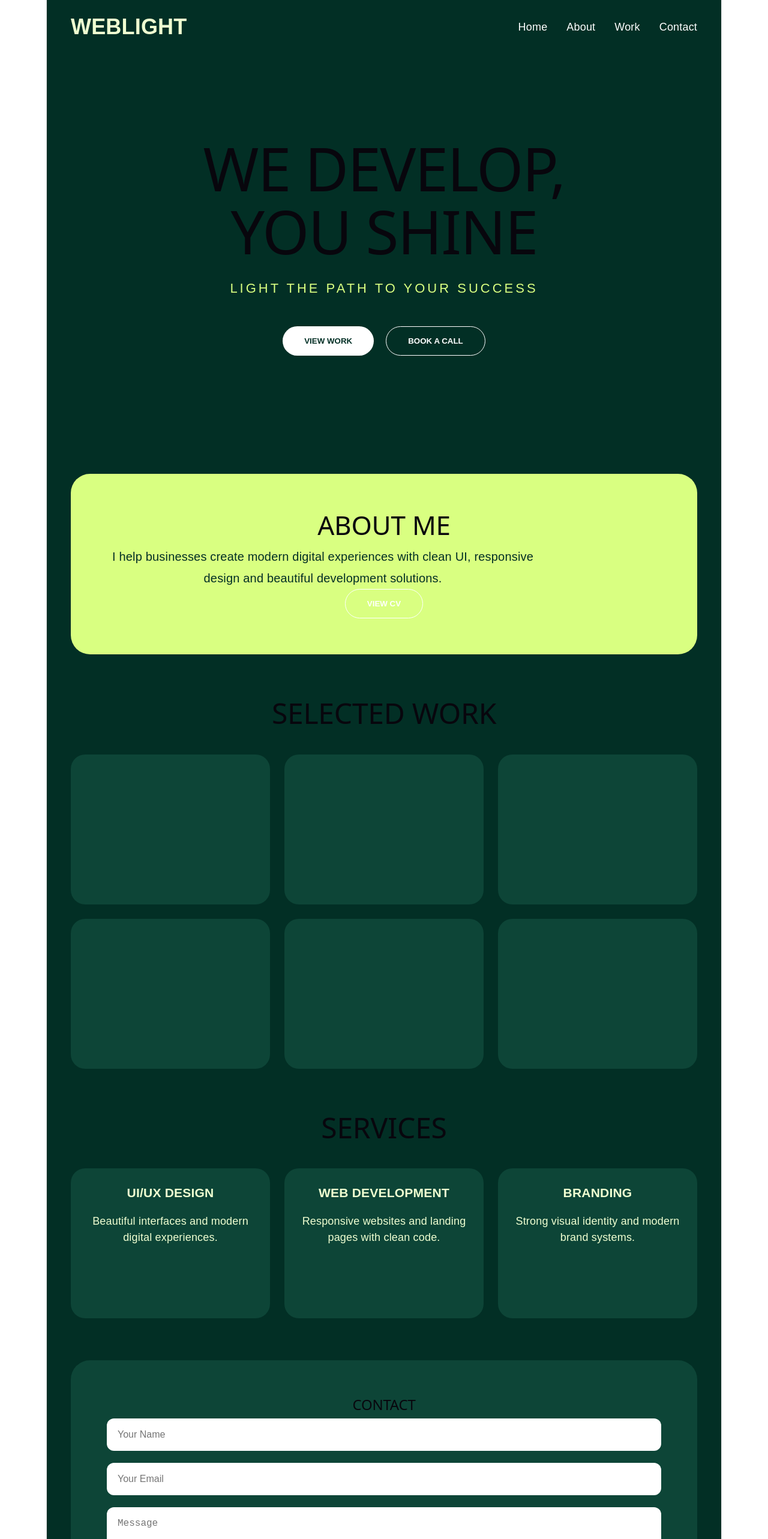
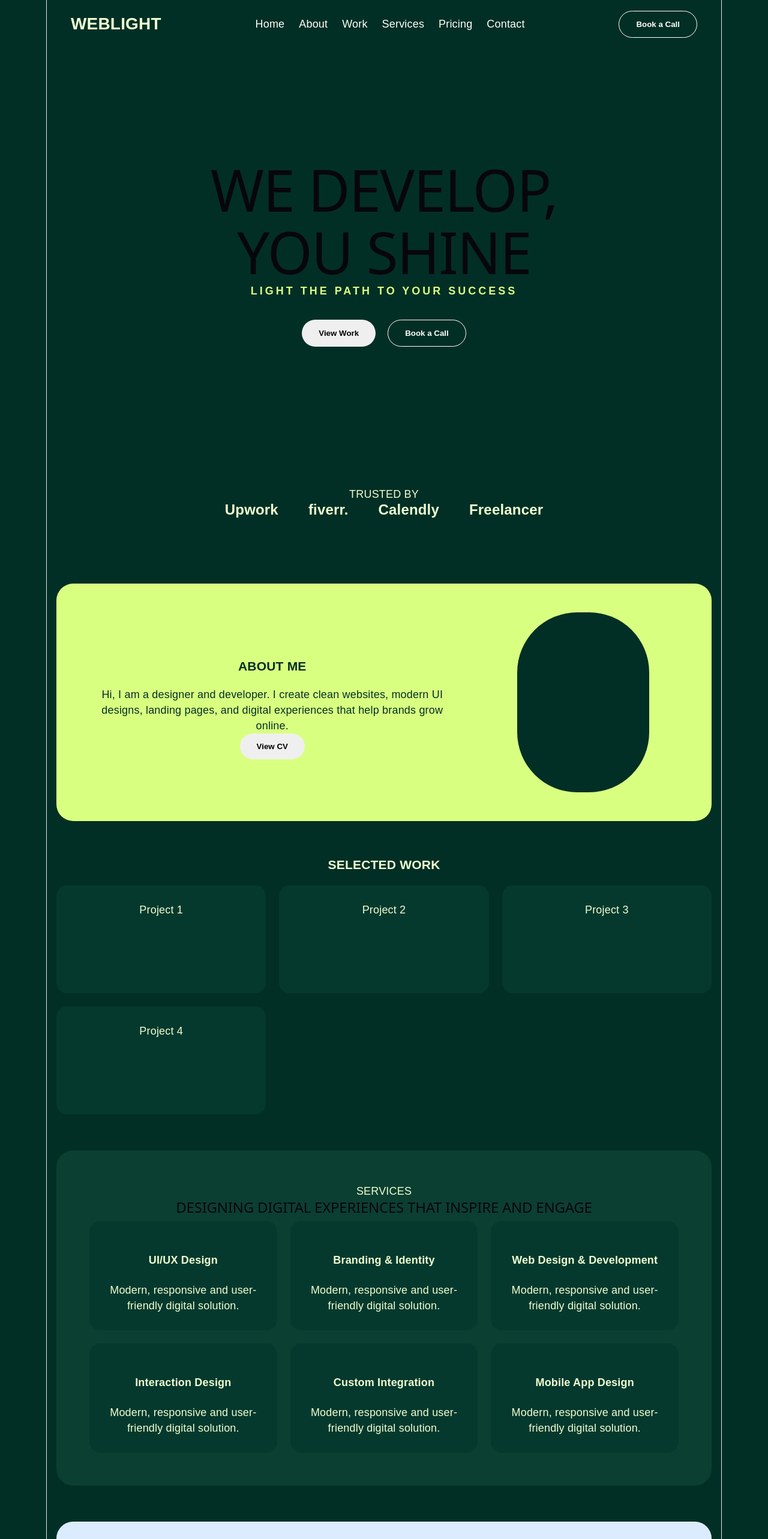
Before and after one commit to Ehtasham-Yasin/weblight-app, a React (Vite) app: page / in a window 1280 px wide. Shown: the top 2566 px of the page at 60% size. Built offline with nearby package versions, Linux system fonts and the light colour scheme.

Commit message:
update full landing page content

```diff
--- a/src/App.css
+++ b/src/App.css
@@ -4,76 +4,301 @@
 
 body {
   margin: 0;
+  background: #022f25;
+  font-family: Arial, sans-serif;
 }
 
 .page {
   width: 100%;
-  min-height: 100vh;
+  overflow-x: hidden;
   background: #022f25;
   color: #efffd1;
-  font-family: Arial, sans-serif;
-  overflow-x: hidden;
 }
 
-.container {
-  width: 100%;
-  max-width: 1400px;
+.navbar {
+  width: min(100% - 32px, 1200px);
   margin: 0 auto;
-  padding: 0 24px;
-}
-
-nav {
+  padding: 18px 24px;
   display: flex;
   justify-content: space-between;
   align-items: center;
-  padding: 32px 0;
 }
 
-.nav-links {
+.logo {
+  font-size: 28px;
+  font-weight: 800;
+}
+
+.navLinks {
   display: flex;
-  gap: 32px;
+  gap: 24px;
+}
+
+.navLinks a {
+  color: white;
+  text-decoration: none;
+}
+
+button {
+  border: none;
+  border-radius: 30px;
+  padding: 14px 28px;
+  font-weight: 700;
+  cursor: pointer;
+}
+
+.navBtn,
+.outline {
+  background: transparent;
+  border: 1px solid white;
+  color: white;
 }
 
 .hero {
-  min-height: 80vh;
-  display: grid;
-  place-items: center;
+  min-height: 85vh;
+  display: flex;
+  flex-direction: column;
+  justify-content: center;
+  align-items: center;
   text-align: center;
 }
 
 .hero h1 {
-  font-size: clamp(42px, 8vw, 120px);
-  line-height: 1.05;
+  font-size: clamp(44px, 8vw, 96px);
+  line-height: 1.08;
+  margin: 0;
 }
 
-.grid {
+.hero p {
+  color: #d9ff81;
+  letter-spacing: 4px;
+  font-weight: 700;
+}
+
+.heroBtns {
+  display: flex;
+  gap: 20px;
+  margin-top: 35px;
+}
+
+.trusted {
+  text-align: center;
+  padding: 50px 16px;
+}
+
+.trusted div {
+  display: flex;
+  justify-content: center;
+  gap: 50px;
+  flex-wrap: wrap;
+  font-size: 24px;
+  font-weight: 800;
+}
+
+.about,
+.services,
+.testimonials,
+.pricing,
+.benefits,
+.contact {
+  width: min(100% - 32px, 1200px);
+  margin: 60px auto;
+  border-radius: 28px;
+}
+
+.about {
+  background: #d9ff81;
+  color: #022f25;
+  padding: 48px;
+  display: grid;
+  grid-template-columns: 1.5fr 0.8fr;
+  gap: 40px;
+  align-items: center;
+}
+
+.profile {
+  width: 220px;
+  height: 300px;
+  border-radius: 100px;
+  background: #022f25;
+  margin: auto;
+}
+
+.section {
+  width: min(100% - 32px, 1200px);
+  margin: 60px auto;
+  text-align: center;
+}
+
+.workGrid,
+.cards,
+.priceGrid,
+.benefitGrid {
   display: grid;
   grid-template-columns: repeat(3, 1fr);
-  gap: 24px;
+  gap: 22px;
 }
 
+.workCard,
+.card,
+.priceCard {
+  background: #06392e;
+  border-radius: 18px;
+  padding: 28px;
+  min-height: 180px;
+}
+
+.services,
+.pricing {
+  background: #0b3f32;
+  padding: 55px;
+  text-align: center;
+}
+
+.testimonials {
+  background: #dcecff;
+  color: #022f25;
+  padding: 55px;
+  text-align: center;
+}
+
+.priceCard:nth-child(2) {
+  background: #d9ff81;
+  color: #022f25;
+}
+
+.benefits {
+  text-align: center;
+  padding: 40px 0;
+}
+
+.benefit {
+  padding: 20px;
+}
+
+.circle {
+  width: 70px;
+  height: 70px;
+  background: #dcecff;
+  color: #022f25;
+  border-radius: 50%;
+  display: grid;
+  place-items: center;
+  margin: 0 auto 20px;
+  font-size: 28px;
+}
+
+.contact {
+  background: #0b3f32;
+  padding: 55px;
+  display: grid;
+  grid-template-columns: 1fr 1.5fr;
+  gap: 40px;
+}
+
+form {
+  display: grid;
+  grid-template-columns: 1fr 1fr;
+  gap: 18px;
+}
+
+input,
+textarea {
+  width: 100%;
+  padding: 16px;
+  background: transparent;
+  border: none;
+  border-bottom: 1px solid #d9ff81;
+  color: white;
+}
+
+textarea {
+  grid-column: span 2;
+  min-height: 120px;
+}
+
+form button {
+  width: fit-content;
+  background: #d9ff81;
+  color: #022f25;
+}
+
+footer {
+  background: #d9ff81;
+  color: #022f25;
+  text-align: center;
+  padding: 50px 20px;
+  border-radius: 60px 60px 0 0;
+}
+
+/* tablet */
 @media (max-width: 900px) {
-  .grid {
+  .navbar {
+    flex-direction: column;
+    gap: 18px;
+  }
+
+  .about,
+  .contact {
+    grid-template-columns: 1fr;
+  }
+
+  .workGrid,
+  .cards,
+  .priceGrid,
+  .benefitGrid {
     grid-template-columns: repeat(2, 1fr);
   }
 
-  nav {
-    flex-direction: column;
-    gap: 20px;
+  form {
+    grid-template-columns: 1fr;
+  }
+
+  textarea {
+    grid-column: span 1;
   }
 }
 
+/* mobile */
 @media (max-width: 600px) {
-  .grid {
+  .navLinks {
+    flex-wrap: wrap;
+    justify-content: center;
+    gap: 14px;
+  }
+
+  .hero {
+    min-height: 75vh;
+    padding: 40px 0;
+  }
+
+  .heroBtns {
+    flex-direction: column;
+    width: 100%;
+    padding: 0 24px;
+  }
+
+  .heroBtns button {
+    width: 100%;
+  }
+
+  .about,
+  .services,
+  .testimonials,
+  .pricing,
+  .contact {
+    padding: 28px;
+  }
+
+  .workGrid,
+  .cards,
+  .priceGrid,
+  .benefitGrid {
     grid-template-columns: 1fr;
   }
 
-  .hero h1 {
-    font-size: 44px;
-  }
-
-  .nav-links {
-    flex-wrap: wrap;
-    justify-content: center;
+  .profile {
+    width: 170px;
+    height: 230px;
   }
 }
--- a/src/App.jsx
+++ b/src/App.jsx
@@ -1,276 +1,146 @@
 import "./App.css";
-import React from "react";
 
 export default function App() {
   return (
-    <>
-      <style>{`
-        * { box-sizing: border-box; }
-        body { margin: 0; }
-
-        .page {
-          background: #022f25;
-          color: #efffd1;
-          font-family: Arial, sans-serif;
-          min-height: 100vh;
-          overflow-x: hidden;
-        }
-
-        .container {
-          width: min(100% - 32px, 1200px);
-          margin: 0 auto;
-        }
-
-        nav {
-          display: flex;
-          justify-content: space-between;
-          align-items: center;
-          padding: 32px 0;
-        }
-
-        .logo {
-          font-size: clamp(24px, 4vw, 36px);
-          font-weight: 700;
-        }
-
-        .nav-links {
-          display: flex;
-          gap: 32px;
-        }
-
-        .nav-links a {
-          color: white;
-          text-decoration: none;
-          font-size: 18px;
-        }
-
-        .hero {
-          min-height: 80vh;
-          display: flex;
-          flex-direction: column;
-          justify-content: center;
-          align-items: center;
-          text-align: center;
-          padding: 80px 0;
-        }
-
-        .hero h1 {
-          font-size: clamp(46px, 9vw, 100px);
-          line-height: 1.05;
-          margin: 0;
-        }
-
-        .hero p {
-          color: #d9ff81;
-          letter-spacing: 4px;
-          font-size: clamp(14px, 2vw, 22px);
-          margin-top: 30px;
-        }
-
-        .buttons {
-          display: flex;
-          justify-content: center;
-          gap: 20px;
-          margin-top: 50px;
-          flex-wrap: wrap;
-        }
-
-        button {
-          padding: 16px 36px;
-          border-radius: 40px;
-          font-weight: 700;
-          cursor: pointer;
-          border: none;
-        }
-
-        .btn-light {
-          background: white;
-          color: #022f25;
-        }
-
-        .btn-outline {
-          background: transparent;
-          border: 1px solid white;
-          color: white;
-        }
-
-        .about {
-          background: #d9ff81;
-          color: #022f25;
-          border-radius: 32px;
-          padding: clamp(28px, 6vw, 60px);
-          margin: 60px auto;
-        }
-
-        .about h2 {
-          font-size: clamp(28px, 5vw, 44px);
-        }
-
-        .about p {
-          font-size: clamp(16px, 2vw, 20px);
-          line-height: 1.8;
-          max-width: 720px;
-        }
-
-        .section-title {
-          text-align: center;
-          font-size: clamp(30px, 5vw, 48px);
-          margin: 70px 0 40px;
-        }
-
-        .grid {
-          display: grid;
-          grid-template-columns: repeat(3, 1fr);
-          gap: 24px;
-        }
-
-        .card {
-          background: #0d4537;
-          min-height: 250px;
-          border-radius: 24px;
-          padding: 28px;
-        }
-
-        .card h3 {
-          margin-top: 0;
-        }
-
-        .contact {
-          background: #0d4537;
-          border-radius: 32px;
-          padding: clamp(28px, 6vw, 60px);
-          margin: 70px auto;
-        }
-
-        input, textarea {
-          width: 100%;
-          padding: 18px;
-          margin-bottom: 20px;
-          border-radius: 12px;
-          border: none;
-          font-size: 16px;
-        }
-
-        @media (max-width: 900px) {
-          .grid {
-            grid-template-columns: repeat(2, 1fr);
-          }
-
-          nav {
-            flex-direction: column;
-            gap: 20px;
-          }
-
-          .nav-links {
-            gap: 20px;
-            flex-wrap: wrap;
-            justify-content: center;
-          }
-        }
-
-        @media (max-width: 600px) {
-          .grid {
-            grid-template-columns: 1fr;
-          }
-
-          .hero {
-            min-height: 70vh;
-            padding: 60px 0;
-          }
-
-          .buttons {
-            flex-direction: column;
-            width: 100%;
-          }
-
-          button {
-            width: 100%;
-          }
-
-          .nav-links a {
-            font-size: 15px;
-          }
-        }
-      `}</style>
-
     <main className="page">
-        <div className="container">
-          <nav>
+      <nav className="navbar">
         <div className="logo">WEBLIGHT</div>
-
-            <div className="nav-links">
-              <a href="#">Home</a>
-              <a href="#">About</a>
-              <a href="#">Work</a>
-              <a href="#">Contact</a>
+        <div className="navLinks">
+          <a>Home</a>
+          <a>About</a>
+          <a>Work</a>
+          <a>Services</a>
+          <a>Pricing</a>
+          <a>Contact</a>
         </div>
+        <button className="navBtn">Book a Call</button>
       </nav>
 
       <section className="hero">
-            <h1>
-              WE DEVELOP,
-              <br />
-              YOU SHINE
-            </h1>
+        <h1>WE DEVELOP,<br />YOU SHINE</h1>
+        <p>LIGHT THE PATH TO YOUR SUCCESS</p>
+        <div className="heroBtns">
+          <button>View Work</button>
+          <button className="outline">Book a Call</button>
+        </div>
+      </section>
 
-            <p>LIGHT THE PATH TO YOUR SUCCESS</p>
-
-            <div className="buttons">
-              <button className="btn-light">VIEW WORK</button>
-              <button className="btn-outline">BOOK A CALL</button>
+      <section className="trusted">
+        <p>TRUSTED BY</p>
+        <div>
+          <span>Upwork</span>
+          <span>fiverr.</span>
+          <span>Calendly</span>
+          <span>Freelancer</span>
         </div>
       </section>
 
       <section className="about">
-            <h2>ABOUT ME</h2>
+        <div>
+          <h3>ABOUT ME</h3>
           <p>
-              I help businesses create modern digital experiences with clean UI,
-              responsive design and beautiful development solutions.
+            Hi, I am a designer and developer. I create clean websites,
+            modern UI designs, landing pages, and digital experiences that help
+            brands grow online.
           </p>
-            <button className="btn-outline">VIEW CV</button>
+          <button>View CV</button>
+        </div>
+        <div className="profile"></div>
       </section>
 
-          <h2 className="section-title">SELECTED WORK</h2>
-
-          <section className="grid">
-            <div className="card"></div>
-            <div className="card"></div>
-            <div className="card"></div>
-            <div className="card"></div>
-            <div className="card"></div>
-            <div className="card"></div>
+      <section className="section">
+        <h3>SELECTED WORK</h3>
+        <div className="workGrid">
+          {["Project 1", "Project 2", "Project 3", "Project 4"].map((item) => (
+            <div className="workCard" key={item}>{item}</div>
+          ))}
+        </div>
       </section>
 
-          <h2 className="section-title">SERVICES</h2>
+      <section className="services">
+        <p className="tag">SERVICES</p>
+        <h2>DESIGNING DIGITAL EXPERIENCES THAT INSPIRE AND ENGAGE</h2>
+        <div className="cards">
+          {["UI/UX Design", "Branding & Identity", "Web Design & Development", "Interaction Design", "Custom Integration", "Mobile App Design"].map((s) => (
+            <div className="card" key={s}>
+              <h4>{s}</h4>
+              <p>Modern, responsive and user-friendly digital solution.</p>
+            </div>
+          ))}
+        </div>
+      </section>
 
-          <section className="grid">
-            <div className="card">
-              <h3>UI/UX DESIGN</h3>
-              <p>Beautiful interfaces and modern digital experiences.</p>
+      <section className="testimonials">
+        <h2>WHAT OUR CLIENTS LOVE ABOUT US</h2>
+        <div className="cards">
+          {["Prisha Janki", "Sara", "Lola Duke"].map((name) => (
+            <div className="card" key={name}>
+              <h4>{name}</h4>
+              <p>Great work, clean design, fast delivery and professional communication.</p>
             </div>
+          ))}
+        </div>
+      </section>
 
-            <div className="card">
-              <h3>WEB DEVELOPMENT</h3>
-              <p>Responsive websites and landing pages with clean code.</p>
+      <section className="pricing">
+        <p className="tag">PRICING</p>
+        <h2>MEMBER BENEFITS PLANS</h2>
+        <div className="priceGrid">
+          {[
+            ["Standard", "$99"],
+            ["Pro", "$299"],
+            ["Project Based", "$499"],
+          ].map(([name, price]) => (
+            <div className="priceCard" key={name}>
+              <h4>{name}</h4>
+              <h3>from {price}</h3>
+              <button>Select Plan</button>
+              <ul>
+                <li>Custom design</li>
+                <li>Responsive layout</li>
+                <li>Quick delivery</li>
+                <li>Support included</li>
+              </ul>
             </div>
+          ))}
+        </div>
+      </section>
 
-            <div className="card">
-              <h3>BRANDING</h3>
-              <p>Strong visual identity and modern brand systems.</p>
+      <section className="benefits">
+        <p className="tag">BENEFITS</p>
+        <h2>MEMBER BENEFITS</h2>
+        <div className="benefitGrid">
+          {["Specialist-led Design", "Quick Delivery", "Endless Edits", "Agile & Extendable", "Stable Monthly Charge", "No Agreements"].map((b) => (
+            <div className="benefit" key={b}>
+              <div className="circle">✓</div>
+              <h4>{b}</h4>
+              <p>Flexible service made for growing brands.</p>
+            </div>
+          ))}
         </div>
       </section>
 
       <section className="contact">
-            <h2>CONTACT</h2>
+        <div>
+          <h3>Contact Information</h3>
+          <p>Say something to start a live project.</p>
+          <p>📧 hello@weblight.com</p>
+          <p>📍 Innsbruck, Austria</p>
+        </div>
+        <form>
+          <input placeholder="First Name" />
+          <input placeholder="Last Name" />
+          <input placeholder="Email" />
+          <input placeholder="Phone Number" />
+          <textarea placeholder="Message"></textarea>
+          <button>Send Message</button>
+        </form>
+      </section>
 
-            <input placeholder="Your Name" />
-            <input placeholder="Your Email" />
-            <textarea rows="6" placeholder="Message"></textarea>
-
-            <button className="btn-light">SEND MESSAGE</button>
-          </section>
-        </div>
+      <footer>
+        <h2>WEBLIGHT</h2>
+        <p>We develop, you shine.</p>
+      </footer>
     </main>
-    </>
   );
 }
```
Lines whose indentation alone changed are shown as unchanged.
